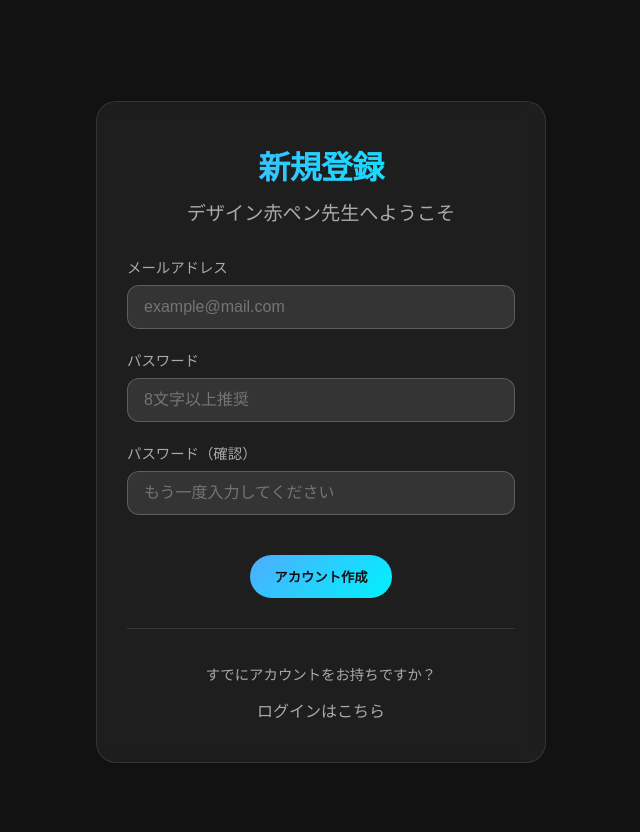
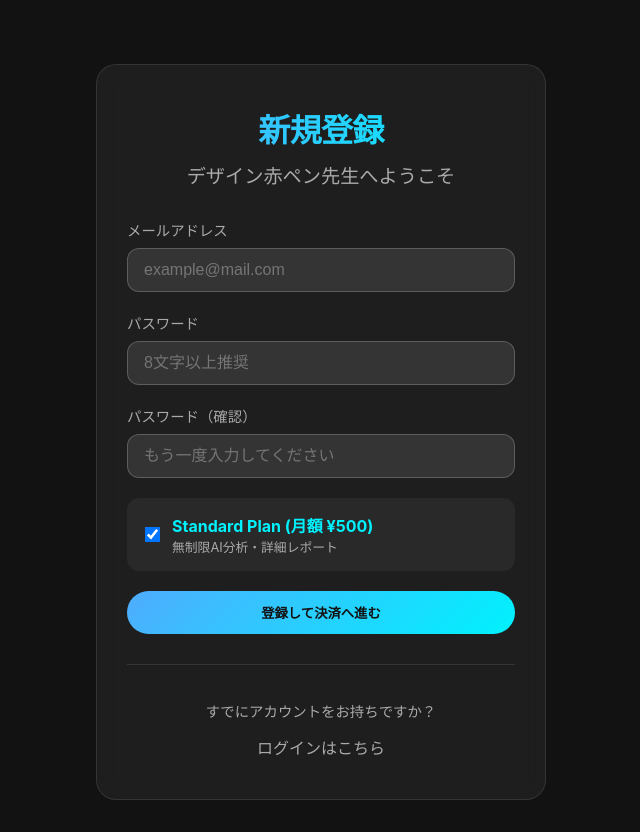
Before and after one commit to aibowtools2/design-red-pen-mentor-fixed, a React (Vite) app in the folder frontend/: page /signup in a window 1280 px wide. Shown: the whole page, without its empty margins (319-959 px from the left). Built offline with nearby package versions, Linux system fonts and the light colour scheme; no server answers.

Commit message:
Feat: Add Payment Option to Signup

```diff
--- a/frontend/src/Signup.jsx
+++ b/frontend/src/Signup.jsx
@@ -2,12 +2,13 @@ import { useState } from 'react';
 import { useNavigate, Link } from 'react-router-dom';
 import './App.css';
 
-import API_URL from './config';
+import API_URL, { STRIPE_PAYMENT_LINK } from './config';
 
 function Signup() {
     const [email, setEmail] = useState('');
     const [password, setPassword] = useState('');
     const [confirmPassword, setConfirmPassword] = useState('');
+    const [isPremium, setIsPremium] = useState(true); // Default to Premium
     const [error, setError] = useState('');
     const [success, setSuccess] = useState(false);
     const [loading, setLoading] = useState(false);
@@ -35,7 +36,16 @@ function Signup() {
 
             if (response.ok) {
                 setSuccess(true);
-                setTimeout(() => navigate('/login'), 2000);
+
+                if (isPremium && data.user_id) {
+                    // Redirect to Stripe
+                    setTimeout(() => {
+                        window.location.href = `${STRIPE_PAYMENT_LINK}?client_reference_id=${data.user_id}`;
+                    }, 1500);
+                } else {
+                    // Normal redirect
+                    setTimeout(() => navigate('/login'), 2000);
+                }
             } else {
                 setError(data.detail || '登録に失敗しました');
             }
@@ -53,7 +63,11 @@ function Signup() {
                 <p className="subtitle" style={{ marginBottom: '30px' }}>デザイン赤ペン先生へようこそ</p>
 
                 {error && <div className="error-badge">{error}</div>}
-                {success && <div className="success-badge">登録が完了しました！ログイン画面へ移動します...</div>}
+                {success && (
+                    <div className="success-badge">
+                        {isPremium ? 'アカウントを作成しました！決済画面へ移動します...' : '登録が完了しました！ログイン画面へ移動します...'}
+                    </div>
+                )}
 
                 <form onSubmit={handleSignup}>
                     <div className="input-group">
@@ -90,8 +104,27 @@ function Signup() {
                         />
                     </div>
 
-                    <button type="submit" className="primary-btn" disabled={loading} style={{ marginTop: '20px' }}>
-                        {loading ? '登録中...' : 'アカウント作成'}
+                    <div className="plan-selection" style={{ marginTop: '20px', padding: '15px', background: 'rgba(255,255,255,0.05)', borderRadius: '12px' }}>
+                        <label style={{ display: 'flex', alignItems: 'center', cursor: 'pointer', gap: '10px' }}>
+                            <input
+                                type="checkbox"
+                                checked={isPremium}
+                                onChange={(e) => setIsPremium(e.target.checked)}
+                                style={{ transform: 'scale(1.2)' }}
+                            />
+                            <div style={{ textAlign: 'left' }}>
+                                <div style={{ fontWeight: 'bold', fontSize: '1rem', color: isPremium ? '#00f2fe' : 'inherit' }}>
+                                    Standard Plan (月額 ¥500)
+                                </div>
+                                <div style={{ fontSize: '0.8rem', color: '#aaa' }}>
+                                    無制限AI分析・詳細レポート
+                                </div>
+                            </div>
+                        </label>
+                    </div>
+
+                    <button type="submit" className="primary-btn" disabled={loading} style={{ marginTop: '20px', width: '100%' }}>
+                        {loading ? '処理中...' : (isPremium ? '登録して決済へ進む' : 'アカウント作成')}
                     </button>
                 </form>
 
--- a/frontend/src/config.js
+++ b/frontend/src/config.js
@@ -1,3 +1,4 @@
 const API_URL = import.meta.env.VITE_API_URL || (window.location.hostname === 'localhost' ? 'http://localhost:8000' : 'https://design-red-pen-mentor.onrender.com');
+export const STRIPE_PAYMENT_LINK = "https://buy.stripe.com/14AdR8bgv5X15C90eeaAw03"; // Standard Plan (Web)
 
 export default API_URL;
```
Also changed, not shown: 1 other file (tests, documents, lock files or other folders).
